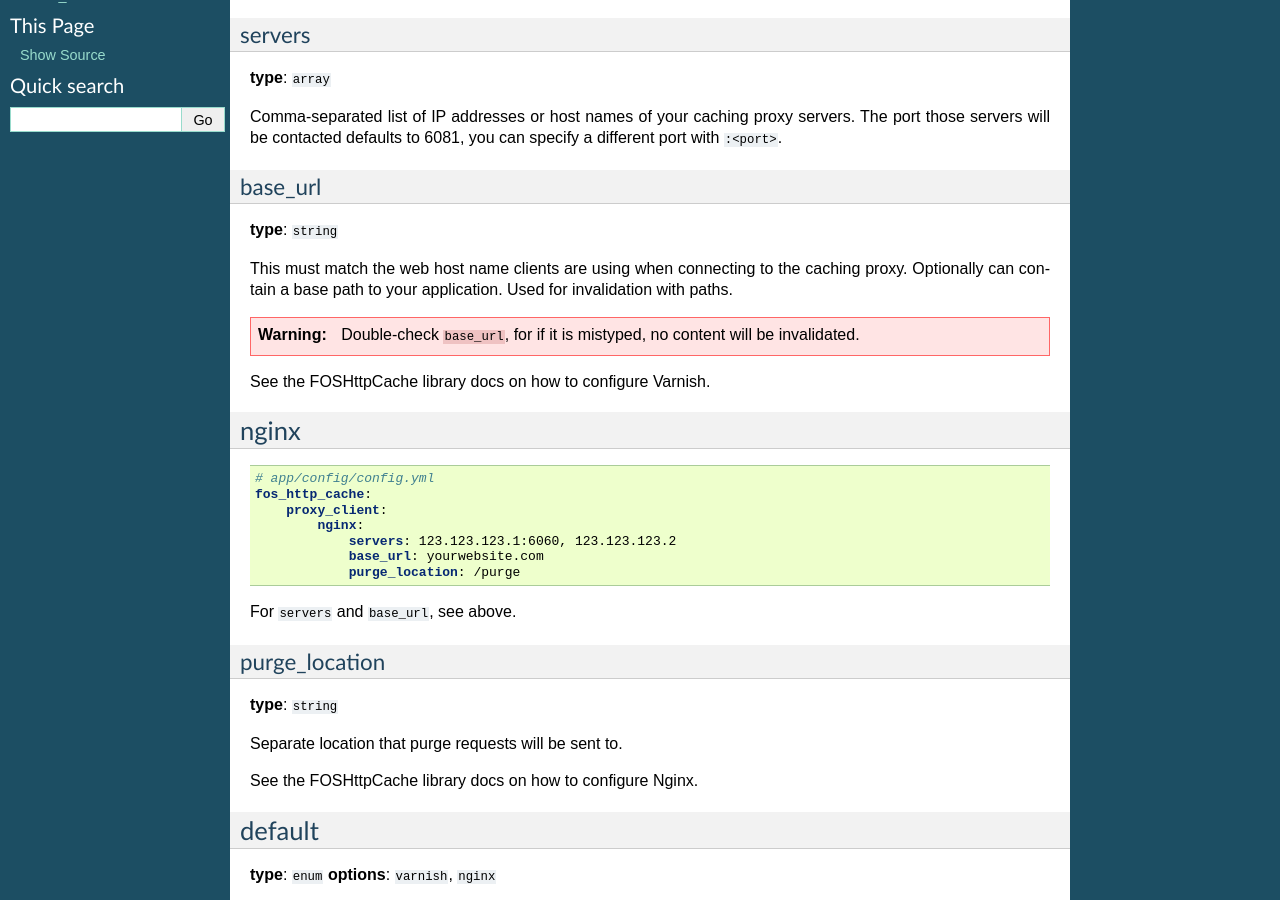
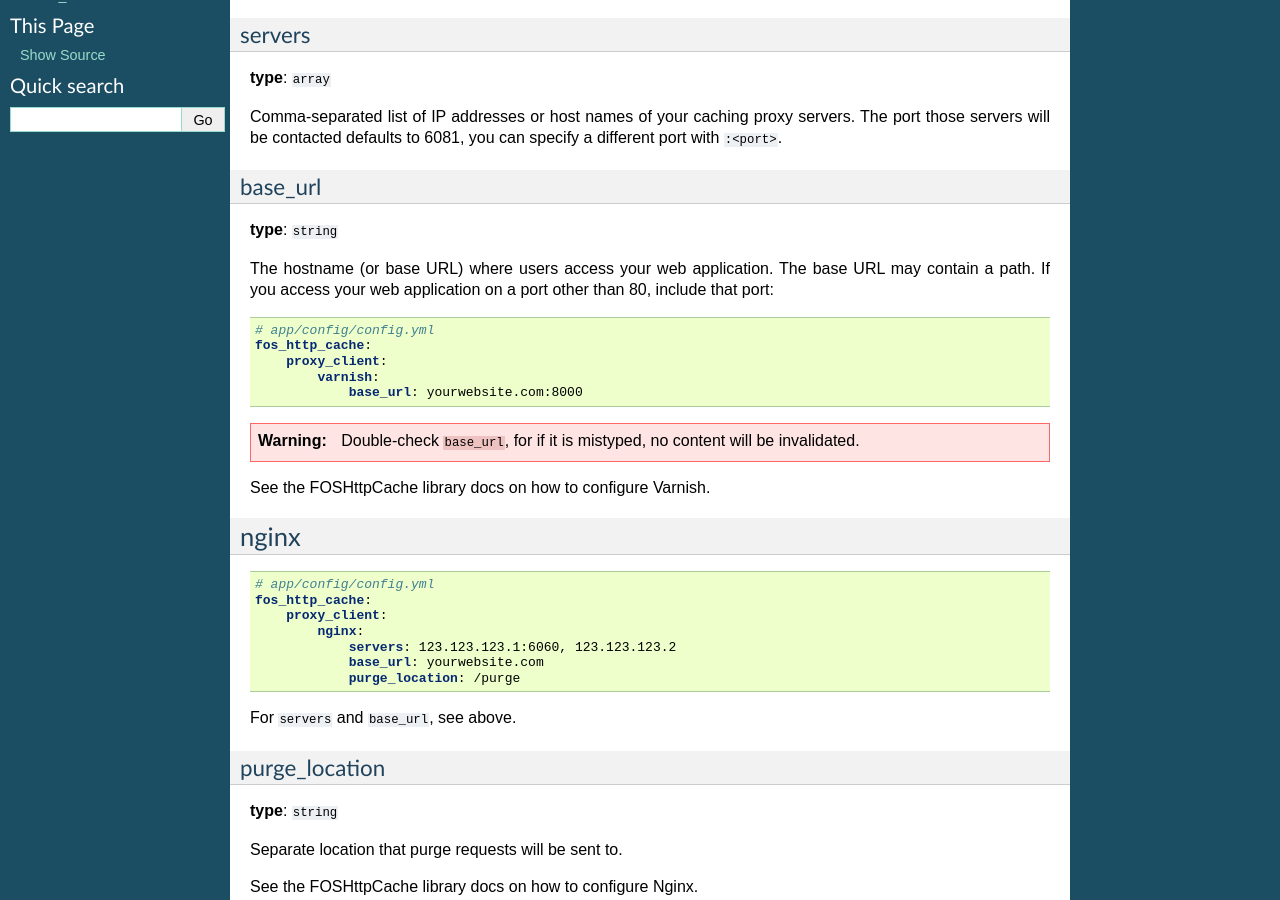
Before and after one commit to FriendsOfSymfony/FOSHttpCacheBundle, a Sphinx documentation site: the page built from Resources/doc/reference/configuration/proxy-client.rst, in a window 1280 px wide and 900 px high, scrolled down 337 px. Built offline with Sphinx 7.4.7, drawn with Linux system fonts in a browser that asks for light colours.

Commit message:
Improve base_url explanation
Rename to getHttpClient()

* Rename getClient() to getHttpClient()
* Make convenience methods protected
* Remove getProxyClient() method from ProxyTestCase
* Prefix base_url with "http://" so we can use it safely for the HTTP client
* Update docs

Improve type hints

Remove leading whitespace

```diff
--- a/Resources/doc/features/testing.rst
+++ b/Resources/doc/features/testing.rst
@@ -41,7 +41,7 @@ methods for cache testing::
 Test Client
 ^^^^^^^^^^^
 
-The ``getResponse()`` method calls ``getClient()`` to retrieve a test client. You
+The ``getResponse()`` method calls ``getHttpClient()`` to retrieve a test client. You
 can use this client yourself to customise the requests. Note that the test
 client must be :doc:`enabled in your configuration </reference/configuration/test>`.
 By default, it is enabled when you access your application in debug mode and
--- a/Resources/doc/reference/configuration/proxy-client.rst
+++ b/Resources/doc/reference/configuration/proxy-client.rst
@@ -33,9 +33,17 @@ base_url
 
 **type**: ``string``
 
-This must match the web host name clients are using when connecting
-to the caching proxy. Optionally can contain a base path to your
-application. Used for invalidation with paths.
+The hostname (or base URL) where users access your web application. The base
+URL may contain a path. If you access your web application on a port other than
+80, include that port:
+
+.. code-block:: yaml
+
+    # app/config/config.yml
+    fos_http_cache:
+        proxy_client:
+            varnish:
+                base_url: yourwebsite.com:8000
 
 .. warning::
 
```
Also changed, not shown: 4 other files.
